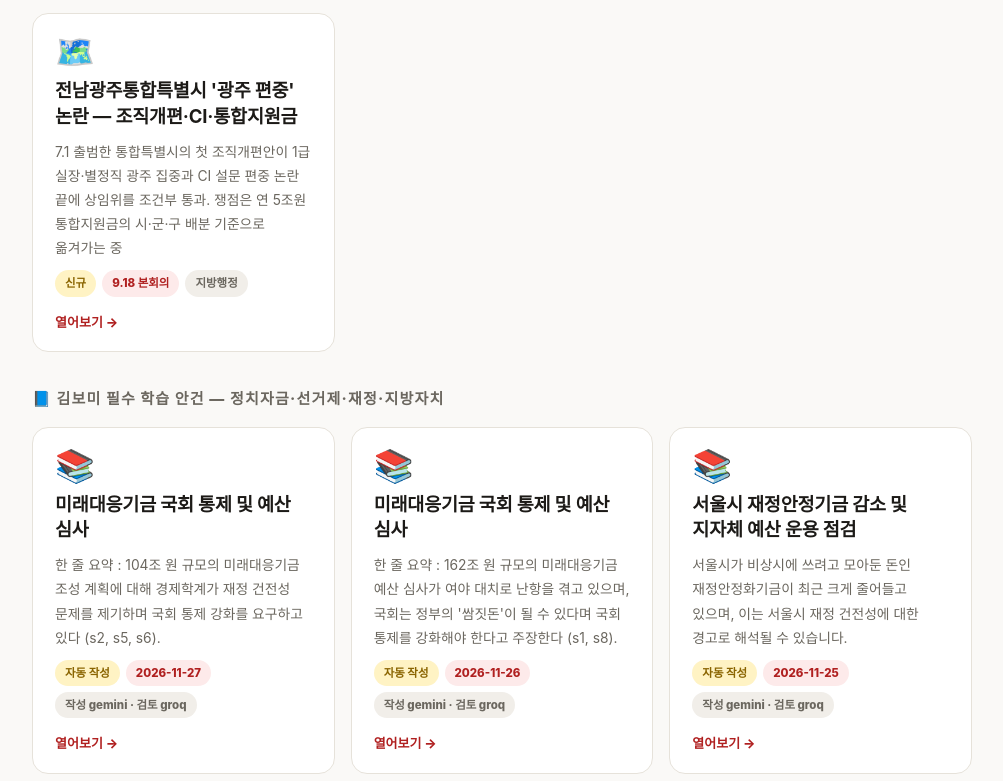
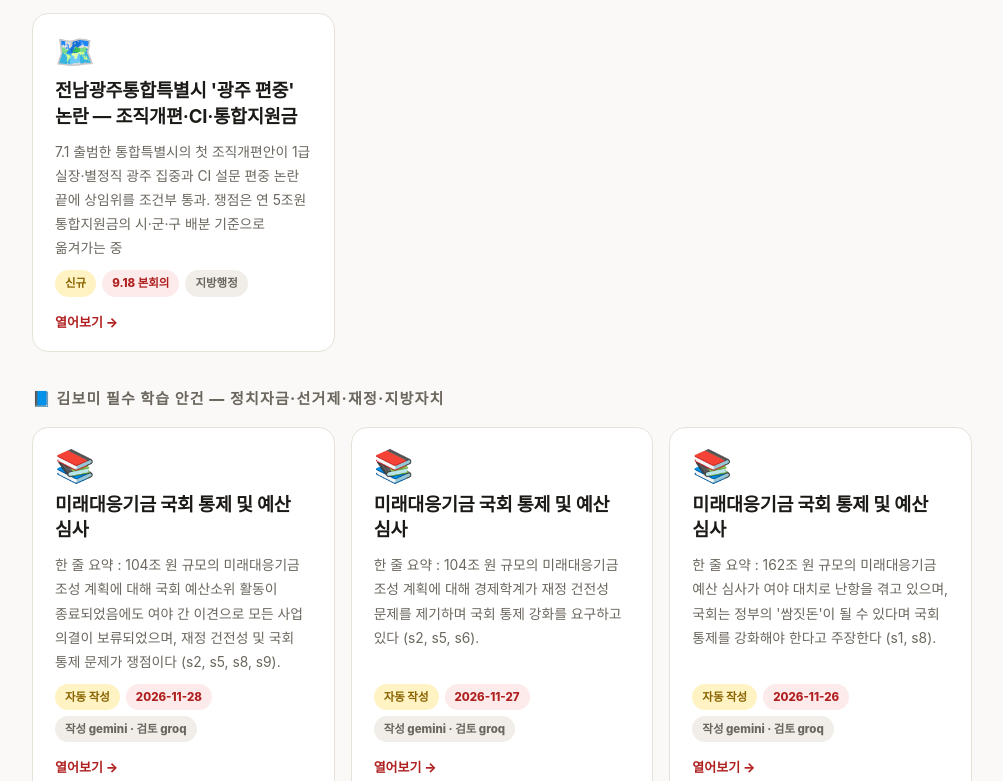
Before and after one commit to kimbomi0603/kimbomi-interview, a plain HTML site: page index.html in a window 1280 px wide. Shown: the part 2019-2800 px from the top of the page, without its empty margins (138-1141 px from the left). Drawn offline with Linux system fonts and the light colour scheme.

Commit message:
auto: 심층 학습보고서 issue-20261128-future-fund-parliamentary-approval.html

```diff
--- a/index.html
+++ b/index.html
@@ -146,6 +146,14 @@ footer{margin-top:60px;padding-top:16px;border-top:1px solid var(--line);font-si
 <h2 class="cat">📘 김보미 필수 학습 안건 — 정치자금·선거제·재정·지방자치</h2>
 <div class="grid" id="auto-reports">
 <!-- AUTO-REPORTS -->
+  <a class="card" href="issue-20261128-future-fund-parliamentary-approval.html">
+    <div class="emoji">📚</div>
+    <h3>미래대응기금 국회 통제 및 예산 심사</h3>
+    <p>한 줄 요약 : 104조 원 규모의 미래대응기금 조성 계획에 대해 국회 예산소위 활동이 종료되었음에도 여야 간 이견으로 모든 사업 의결이 보류되었으며, 재정 건전성 및 국회 통제 문제가 쟁점이다 (s2, s5, s8, s9).</p>
+    <div class="badges"><span class="badge new">자동 작성</span><span class="badge hot">2026-11-28</span><span class="badge">작성 gemini · 검토 groq</span></div>
+    <div class="cta">열어보기 →</div>
+  </a>
+
   <a class="card" href="issue-20261127-future-fund-parliamentary-approval.html">
     <div class="emoji">📚</div>
     <h3>미래대응기금 국회 통제 및 예산 심사</h3>
```
Also changed, not shown: issue-20261128-future-fund-parliamentary-approval.html (added, +11 -0 lines).
